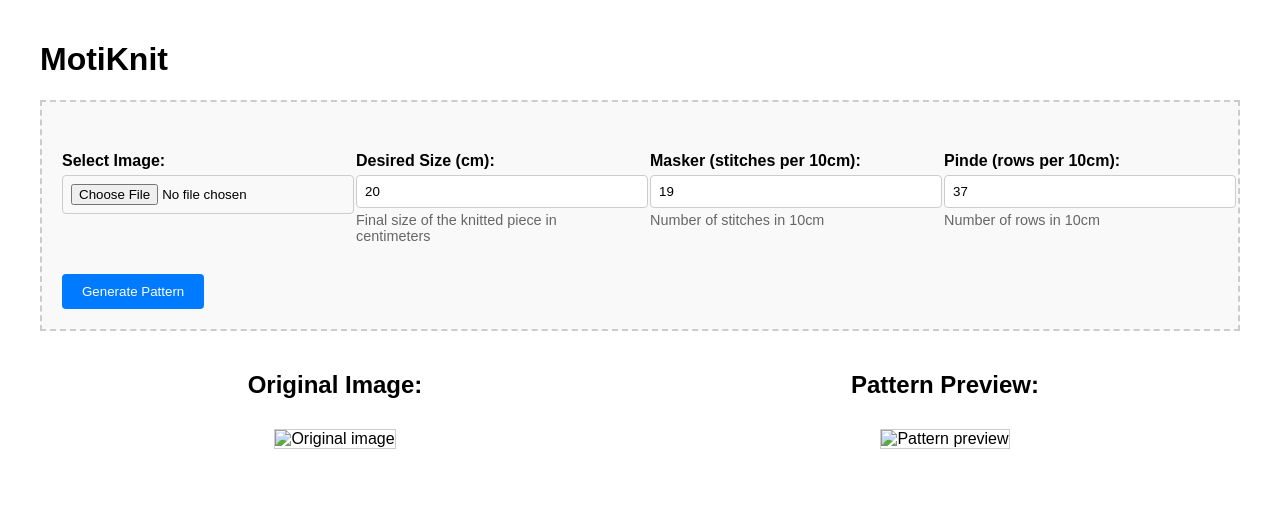
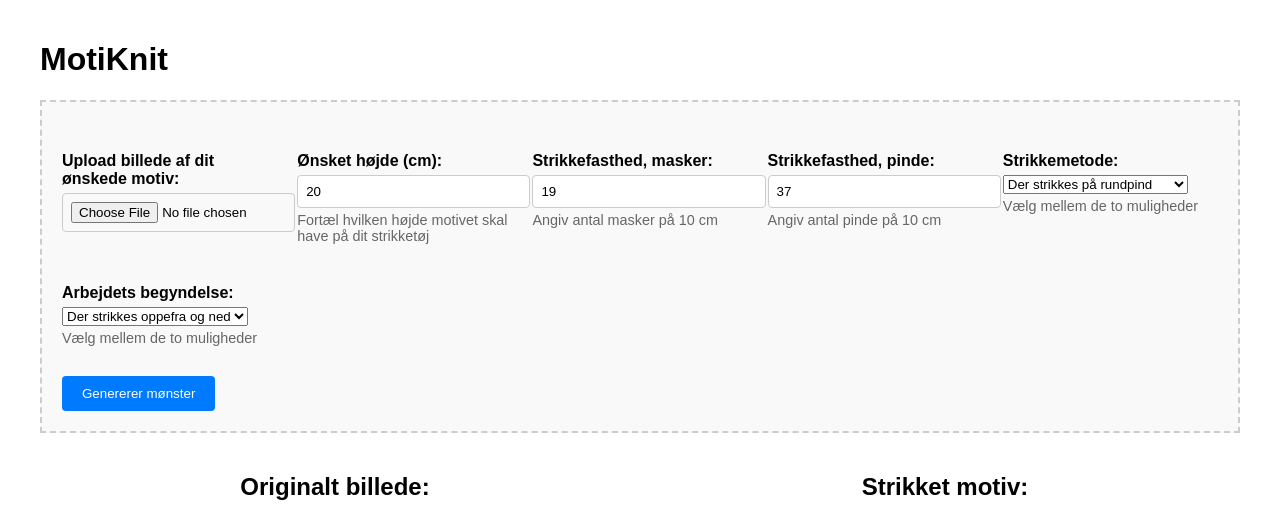
Before and after one commit to AnnaUllersted/MotiKnit, a Flask app: page / in a window 1280 px wide. Shown: the top 531 px of the page. Run offline with Flask 3, Linux system fonts and the light colour scheme.

Commit message:
Strikkemetode and arbejdes begyndelse added as input

```diff
--- a/templates/index.html
+++ b/templates/index.html
@@ -107,30 +107,48 @@
         <form id="uploadForm" enctype="multipart/form-data">
             <div class="form-grid">
                 <div class="form-group">
-                    <label for="fileInput">Select Image:</label>
+                    <label for="fileInput">Upload billede af dit ønskede motiv:</label>
                     <input type="file" id="fileInput" accept=".png,.jpg,.jpeg,.gif">
                 </div>
 
                 <div class="form-group">
-                    <label for="size">Desired Size (cm):</label>
+                    <label for="size">Ønsket højde (cm):</label>
                     <input type="number" id="size" name="size" step="0.1" value="20">
-                    <div class="help-text">Final size of the knitted piece in centimeters</div>
+                    <div class="help-text">Fortæl hvilken højde motivet skal have på dit strikketøj</div>
                 </div>
 
                 <div class="form-group">
-                    <label for="masker">Masker (stitches per 10cm):</label>
+                    <label for="masker">Strikkefasthed, masker:</label>
                     <input type="number" id="masker" name="masker" step="0.1" value="19">
-                    <div class="help-text">Number of stitches in 10cm</div>
+                    <div class="help-text">Angiv antal masker på 10 cm</div>
                 </div>
 
                 <div class="form-group">
-                    <label for="pinde">Pinde (rows per 10cm):</label>
+                    <label for="pinde">Strikkefasthed, pinde:</label>
                     <input type="number" id="pinde" name="pinde" step="0.1" value="37">
-                    <div class="help-text">Number of rows in 10cm</div>
+                    <div class="help-text">Angiv antal pinde på 10 cm</div>
+                </div>
+
+                <div class="form-group">
+                    <label for="valg">Strikkemetode:</label>
+                    <select id="valg" name="valg">
+                        <option value="værdi1">Der strikkes på rundpind</option>
+                        <option value="værdi2">Der strikkes frem og tilbage</option>
+                    </select>
+                    <div class="help-text">Vælg mellem de to muligheder</div>
+                </div>
+
+                <div class="form-group">
+                    <label for="valg2">Arbejdets begyndelse:</label>
+                    <select id="valg2" name="valg2">
+                        <option value="værdi2_1">Der strikkes oppefra og ned</option>
+                        <option value="værdi2_2">Der strikkes nedefra og op</option>
+                    </select>
+                    <div class="help-text">Vælg mellem de to muligheder</div>
                 </div>
             </div>
 
-            <button type="submit">Generate Pattern</button>
+            <button type="submit">Genererer mønster</button>
         </form>
     </div>
 
@@ -140,11 +158,11 @@
 
     <div class="image-grid">
         <div class="image-container">
-            <h2>Original Image:</h2>
+            <h2>Originalt billede:</h2>
             <img id="originalImage" class="preview-image" alt="Original image">
         </div>
         <div class="image-container">
-            <h2>Pattern Preview:</h2>
+            <h2>Strikket motiv:</h2>
             <img id="processedImage" class="preview-image" alt="Pattern preview">
         </div>
     </div>
```
